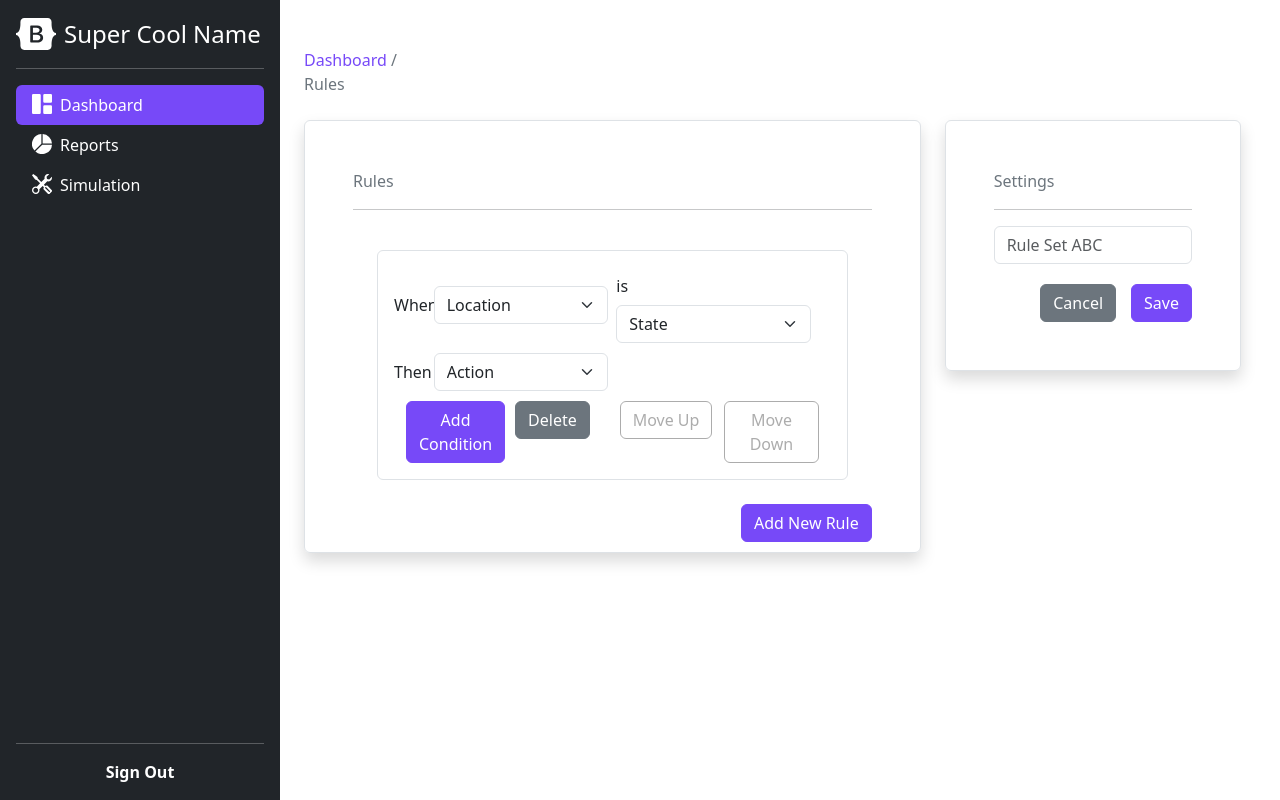
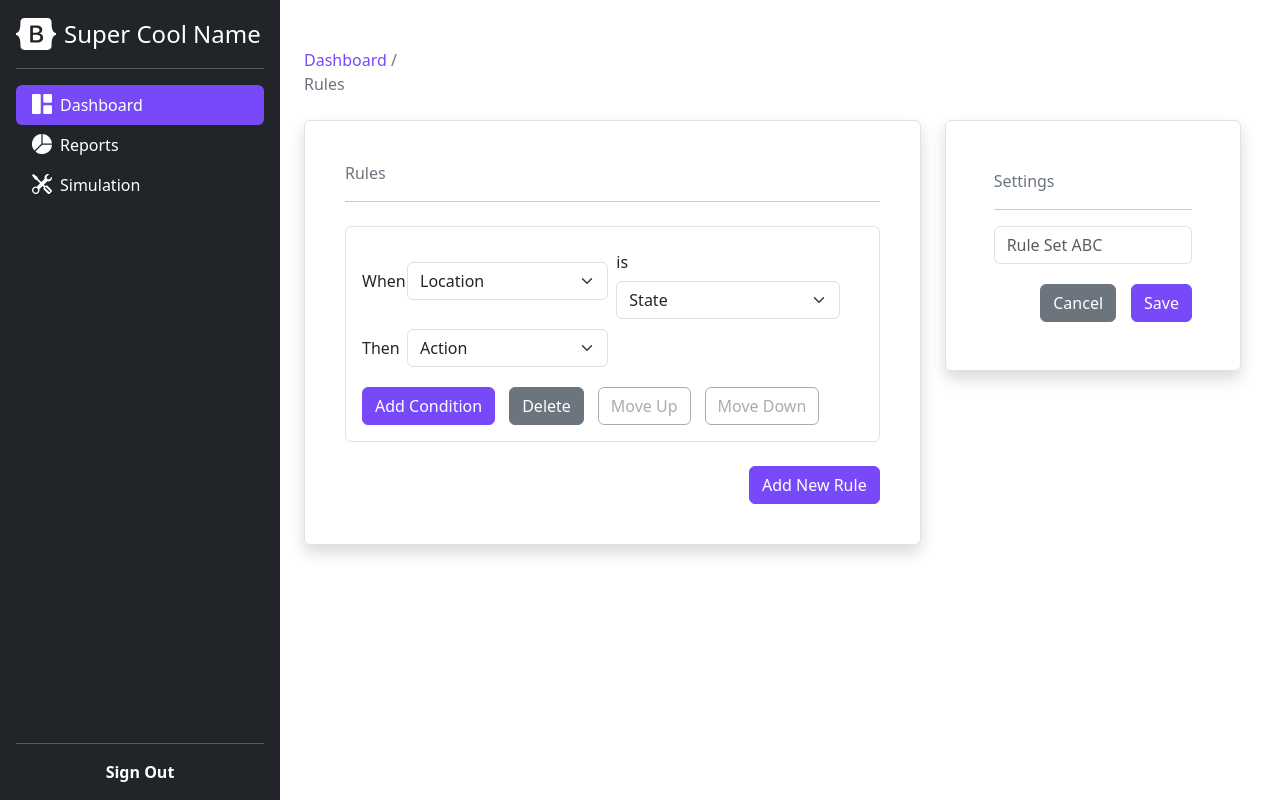
Before and after one commit to Access-Point-Program/cohort-3-rules-engine-admin, an Angular app in the folder front-end/: page /#/create-ruleset in a window 1280 px wide. Built offline with nearby package versions, Linux system fonts and the light colour scheme.

Commit message:
added style sugar, made app 1:1 with figma

```diff
--- a/front-end/src/app/create-ruleset/create-ruleset.component.html
+++ b/front-end/src/app/create-ruleset/create-ruleset.component.html
@@ -2,13 +2,15 @@
 <div class="row g-4" >
     <ng-container>
         <div class="col-8" style="height:fit-content; ">
-            <div class="rounded shadow p-5" style="border: 1px solid #DEE2E6">
+            <div class="rounded shadow" style="border: 1px solid #DEE2E6; padding:2.5rem;">
                 <p style="color: #6C757D">Rules</p>
                 <hr>
-                <div class="p-2" style="height:fit-content;">
-                    <app-rules-component id="rulesComponent" *ngFor="let rule of ruleset" [ruleset]="ruleset" [givenRule]="rule" [childrenConditions]="rule.childrenConditions" [priority]="rule.getPriority() && rule.getPriority() !==-1 ? rule.getPriority() : ruleset.indexOf(rule) + 1" [ruleIndex]="ruleset.indexOf(rule)"></app-rules-component>
+                <div class="" style="height:fit-content;display:inline-block;width:100%; margin-top: -1rem;">
+                    <div>
+                        <app-rules-component id="rulesComponent" class="m-1" *ngFor="let rule of ruleset" [ruleset]="ruleset" [givenRule]="rule" [childrenConditions]="rule.childrenConditions" [priority]="rule.getPriority() && rule.getPriority() !==-1 ? rule.getPriority() : ruleset.indexOf(rule) + 1" [ruleIndex]="ruleset.indexOf(rule)"></app-rules-component>
+                    </div>
+                    <app-add-new-rule-button id="ruleButton" (click)="onAddRuleClick()" style="display:inline-block;float:right"></app-add-new-rule-button>
                 </div>
-                <app-add-new-rule-button id="ruleButton" (click)="onAddRuleClick()"></app-add-new-rule-button>
             </div>
         </div>
     </ng-container>
--- a/front-end/src/app/rules-component/rules-component.component.html
+++ b/front-end/src/app/rules-component/rules-component.component.html
@@ -1,12 +1,12 @@
-<div class="rounded p-3 m-3" style="border: 1px solid #DEE2E6">
+<div class="rounded p-3" style="border: 1px solid #DEE2E6">
     <div>
         <conditions #condition class="conditionsComponent" *ngFor="let condition of childrenConditions" [givenCondition]="condition"></conditions>
     </div>
     <then-event [(thenValue)]="thenValue" [(neverThenEntry)]="neverThenEntry"></then-event>
-    <div class="container" style="margin-top: 10px; display: grid; grid-template-columns: repeat(4, 4fr); gap: 10px;">
-        <app-create-new-condition id="conditionButton"></app-create-new-condition>
-        <app-delete-rule-button id="deleteButton" [ruleIndex]="ruleIndex"></app-delete-rule-button>
-        <app-move-up-button id="moveUpButton" [rulesetLength]="ruleset ? ruleset.length : 0" [rulePriority]="priority" (rulePriorityChange)="setPriority($event)"></app-move-up-button>
-        <app-move-down-button id="moveDownButton" [rulesetLength]="ruleset ? ruleset.length : 0" [rulePriority]="priority" (rulePriorityChange)="setPriority($event)"></app-move-down-button>
+    <div  style="margin-top: 20px; justify-content: start;">
+        <app-create-new-condition id="conditionButton" style="margin-right:7px;"></app-create-new-condition>
+        <app-delete-rule-button id="deleteButton" [ruleIndex]="ruleIndex" style="margin: 7px;"></app-delete-rule-button>
+        <app-move-up-button id="moveUpButton" [rulesetLength]="ruleset ? ruleset.length : 0" [rulePriority]="priority" (rulePriorityChange)="setPriority($event)" style="margin: 7px;"></app-move-up-button>
+        <app-move-down-button id="moveDownButton" [rulesetLength]="ruleset ? ruleset.length : 0" [rulePriority]="priority" (rulePriorityChange)="setPriority($event)" style="margin: 7px;"></app-move-down-button>
     </div>
 </div>
```
